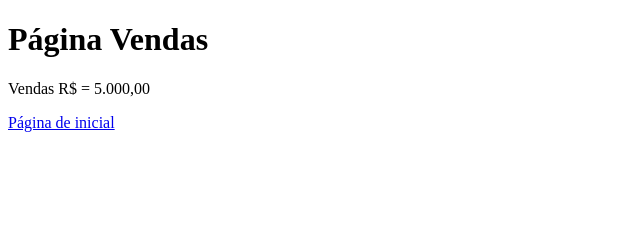
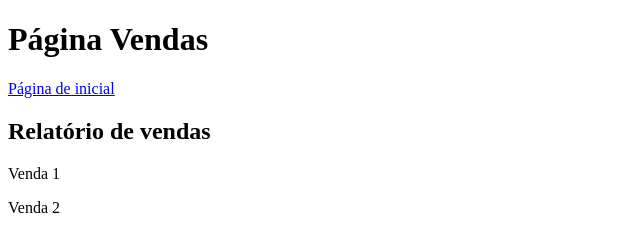
Before and after one commit to Walacespo/treinamento-github, a plain HTML site: page vendas.html in a window 1280 px wide. Shown: the whole page, without its empty margins (0-640 px from the left). Drawn offline with Linux system fonts and the light colour scheme.

Commit message:
Utilizando o comando GIT DIFF vendas.html, para verificar mudanças no código

```diff
--- a/vendas.html
+++ b/vendas.html
@@ -9,8 +9,9 @@
 <body>
 
     <h1>Página Vendas</h1>
-    <p>Vendas R$ = 5.000,00</p>
     <a href="index.html"> Página de inicial </a>
-
+    <h2>Relatório de vendas</h2>
+    <p>Venda 1 </p>
+    <p>Venda 2 </p>
 </body>
 </html>
```
Also changed, not shown: sobre.html (+1 -1 lines).
